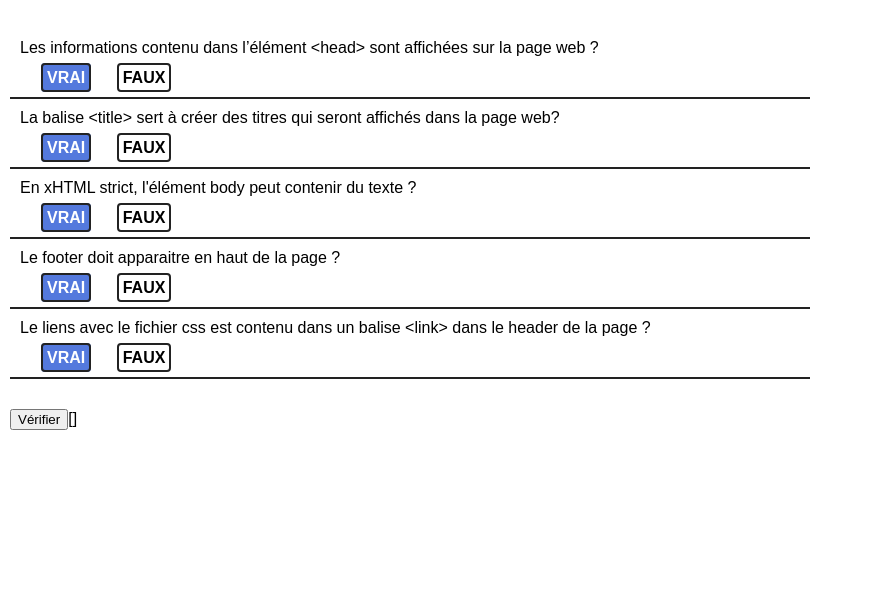
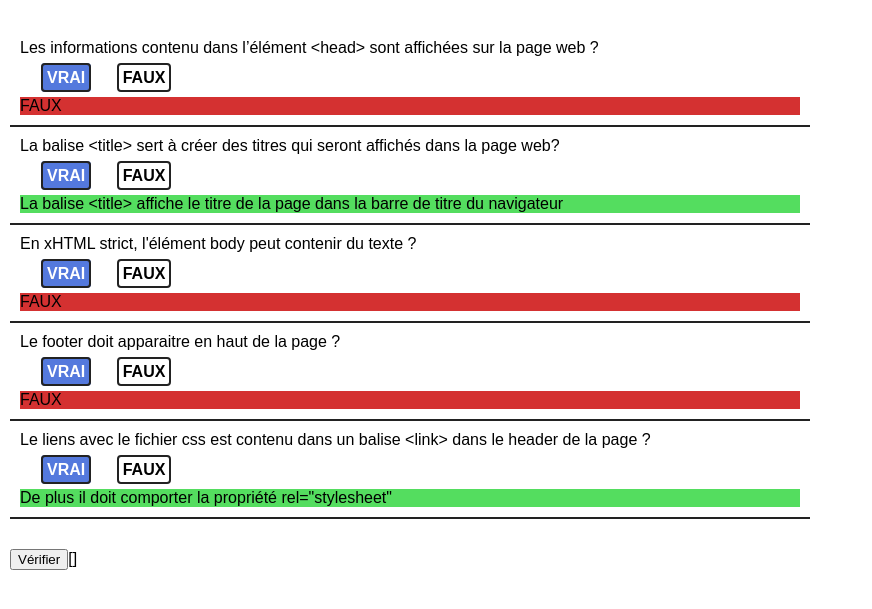
Before and after one commit to cedluck/QcmJsLPATC, a plain HTML site: page index.html in a window 1280 px wide. Both pictures are taken after a click on the button "Vérifier". Shown: the part 61-670 px from the top of the page, without its empty margins (0-872 px from the left). Drawn offline with Linux system fonts and the light colour scheme.

Commit message:
script workflow v4

```diff
--- a/index.html
+++ b/index.html
@@ -107,9 +107,9 @@
         "argument": "Les informations que contient l'en-tête ne sont pas affichées sur la page, ce sont simplement des informations générales à destination de l'ordinateur"
       },
       {
-        "question": "La balise <title> sert à créer des titres qui seront affichés dans la page web",
+        "question": "La balise &lt;title&gt; sert à créer des titres qui seront affichés dans la page web",
         "answer": "true",
-        "argument": "La balise <title> affiche le titre de la page dans la barre de titre du navigateur"
+        "argument": "La balise &lt;title&gt; affiche le titre de la page dans la barre de titre du navigateur"
       },
       {
         "question": "En xHTML strict, l'élément body peut contenir du texte",
@@ -129,10 +129,13 @@
     ];
 
     var choices = document.querySelectorAll('input[value="choice"]');
+    console.log(choices);
     var validation = document.getElementById("validation");
-    var choiceAnswer = new Array;
+    var argEl = document.querySelectorAll(".arg");
+
     function displayResults() {
-      // console.log(choices);
+       var choiceAnswer = new Array;
+      console.log(choiceAnswer);
       for (var choice in choices) {
 
         if (choices[choice].checked == true) {
@@ -145,9 +148,16 @@
       // }
       for (var ans in choiceAnswer) {
         if (choiceAnswer[ans] == questions[ans].answer) {
-          console.log("Question " + (Number(ans)+1) + " JUSTE => " + questions[ans].argument);
+          argEl[ans].innerHTML = questions[ans].argument;
+          argEl[ans].style.display = "block";
+          argEl[ans].style.background = "#54dd5f";
+
+          // console.log("Question " + (Number(ans)+1) + " JUSTE => " + questions[ans].argument);
         } else {
-          console.log("Question " + (Number(ans)+1) + " FAUX");
+          argEl[ans].style.display = "block";
+          argEl[ans].innerHTML = "FAUX";
+          argEl[ans].style.background = "#d43131";
+          // console.log("Question " + (Number(ans)+1) + " FAUX");
         }
       }
     }
```
